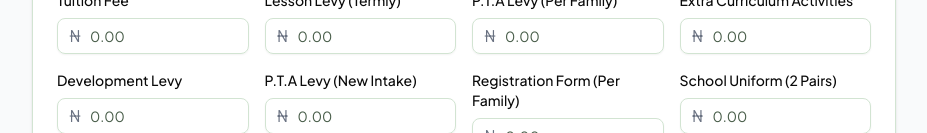
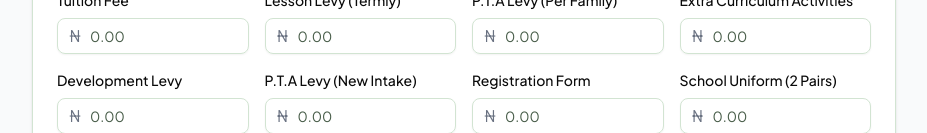
Before and after one commit to bomaprincewill/tela-payment-management-, a Next.js app: page /dashboard in a window 1280 px wide. Shown: the part 667-800 px from the top of the page, without its empty margins (176-1103 px from the left). Built offline with nearby package versions, Linux system fonts and the light colour scheme; no server answers.

Commit message:
Apply remaining project corrections

```diff
--- a/components/FeeBreakdown.tsx
+++ b/components/FeeBreakdown.tsx
@@ -122,7 +122,7 @@ const feeItemsConfig = [
   { id: 'extraCurriculum', label: 'Extra Curriculum Activities' },
   { id: 'developmentLevy', label: 'Development Levy' },
   { id: 'ptaLevyNew', label: 'P.T.A Levy (New Intake)' },
-  { id: 'registrationForm', label: 'Registration Form (Per Family)' },
+  { id: 'registrationForm', label: 'Registration Form' },
   { id: 'schoolUniform', label: 'School Uniform (2 Pairs)' },
   { id: 'peOutfit', label: 'P.E Outfit' },
   { id: 'stockings', label: 'Stockings (2 Pairs)' },
--- a/components/fee-breakdown/index.tsx
+++ b/components/fee-breakdown/index.tsx
@@ -110,7 +110,7 @@ export const feeItemsConfig = [
   { id: 'extraCurriculum', label: 'Extra Curriculum Activities' },
   { id: 'developmentLevy', label: 'Development Levy' },
   { id: 'ptaLevyNew', label: 'P.T.A Levy (New Intake)' },
-  { id: 'registrationForm', label: 'Registration Form (Per Family)' },
+  { id: 'registrationForm', label: 'Registration Form' },
   { id: 'schoolUniform', label: 'School Uniform (2 Pairs)' },
   { id: 'peOutfit', label: 'P.E Outfit' },
   { id: 'stockings', label: 'Stockings (2 Pairs)' },
```
